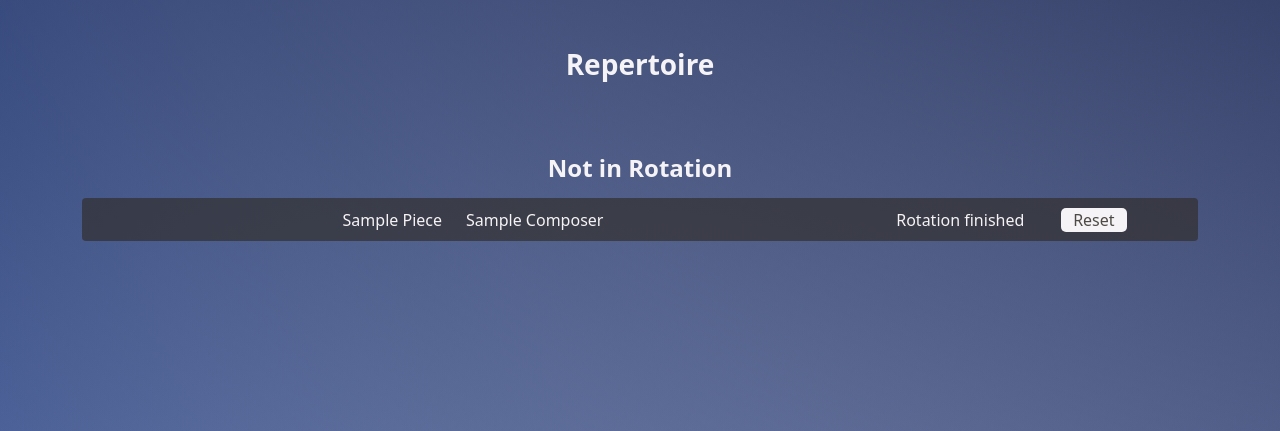
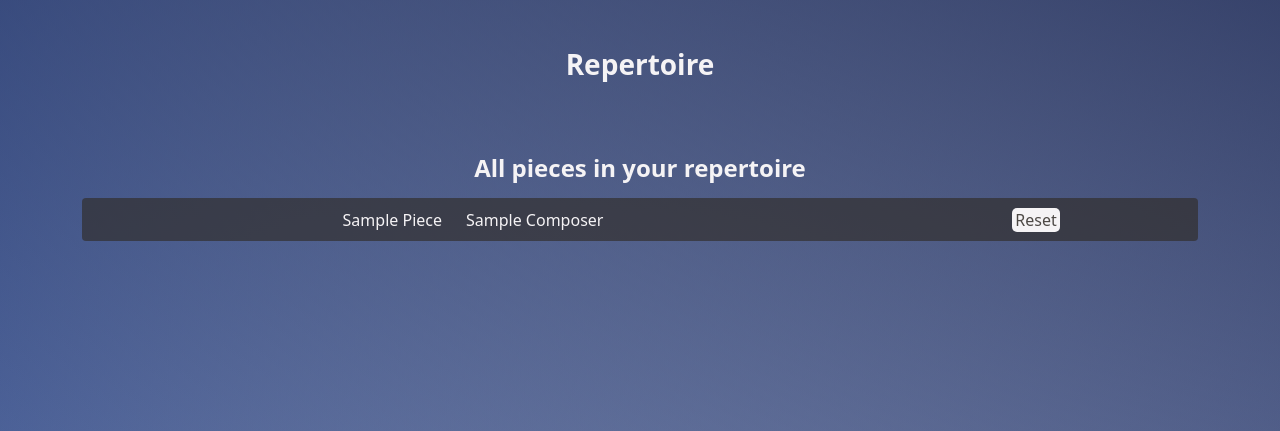
Before and after one commit to paulohenrique-gh/repertoire-manager, a Flask app: page /repertoire in a window 1280 px wide. Shown: the part 62-493 px from the top of the page. Run offline with Flask 3, Linux system fonts and the light colour scheme; the visitor is signed in with stand-in values (Sample User, id 1); tables that the repository leaves empty hold one stand-in row (values such as "Sample post"); some web fonts are replaced.

Commit message:
fix issue preventing repertoire from showing up

```diff
--- a/queries.py
+++ b/queries.py
@@ -399,23 +399,16 @@ def get_pieces_not_rotation(user_id):
     db_connection = db_connect()
     db = db_connection.cursor(dictionary=True, buffered=True)
     sql = """
-        SELECT
-            pieces.id AS piece_id,
+        SELECT pieces.id AS piece_id,
             pieces.title AS title,
-            MAX(composers.name) AS composer,
-            MIN(calendar.date_to_play) AS date_to_play,
-            MAX(calendar.date_to_play) AS last_date_to_play
+            composers.name AS composer
         FROM pieces
         JOIN users
             ON users.id = pieces.user_id
         JOIN composers
             ON composers.id = pieces.composer_id
-        JOIN calendar
-            ON calendar.piece_id = pieces.id
-        WHERE users.id = %s
-        GROUP BY pieces.id
-        HAVING last_date_to_play < CURRENT_DATE()
-        ORDER BY date_to_play;"""
+        WHERE is_in_repertoire = 1
+            AND user_id = %s;"""
 
     db.execute(sql, (user_id,))
     repertoire = db.fetchall()
--- a/static/styles.css
+++ b/static/styles.css
@@ -103,6 +103,7 @@ h3, li {
 .btn-reset, .btn-reset:hover {
    background-color: #f5f3f5;
    color: #302b27da;
+   max-width: 50px;
 }
 
 .search-list-item {
--- a/templates/repertoire.html
+++ b/templates/repertoire.html
@@ -55,7 +55,7 @@
                 {% endif %}
                 {% if repertoire_not_rotation %}
 
-                    <h2 class="pt-4 mb-3 d-block px-5 fw-bolder">Not in Rotation</h2>
+                    <h2 class="pt-4 mb-3 d-block px-5 fw-bolder">All pieces in your repertoire</h2>
                     {% for piece in repertoire_not_rotation %}
                         <a href="/details/{{ piece['piece_id'] }}" class="entry-link">
                             <div class="row my-2 rounded-1 dark-gradient justify-content-center align-items-center">
@@ -66,14 +66,10 @@
                                     {{ piece["composer"].title() }}
                                 </div>
                                 <div class="col-md-4 py-2 text-center d-flex justify-content-center">
-                                    <div class="row align-items-center d-flex">
-                                        <div class="col-6 text-nowrap text-start">
-                                            {% if piece["last_date_to_play"] >=today %}
-                                                Next: {{ piece["date_to_play"].strftime('%m.%d.%Y') }}
-                                            {% else %}
-                                                Rotation finished
-                                            {% endif %}
-                                        </div>
+                                    <!-- <div class="row align-items-center d-flex"> -->
+                                        <!-- <div class="col-6 text-nowrap text-start">
+                                            Click here to reset
+                                        </div> -->
                                         <div class="col-6 ps-5 align-items-center">
                                             <form action="/reset" method="post">
                                                 <input type="hidden" name="id" value="{{ piece['piece_id'] }}">
@@ -81,7 +77,7 @@
                                             </form>
                                         </div>
 
-                                    </div>
+                                    <!-- </div> -->
 
                                 </div>
                             </div>
```
